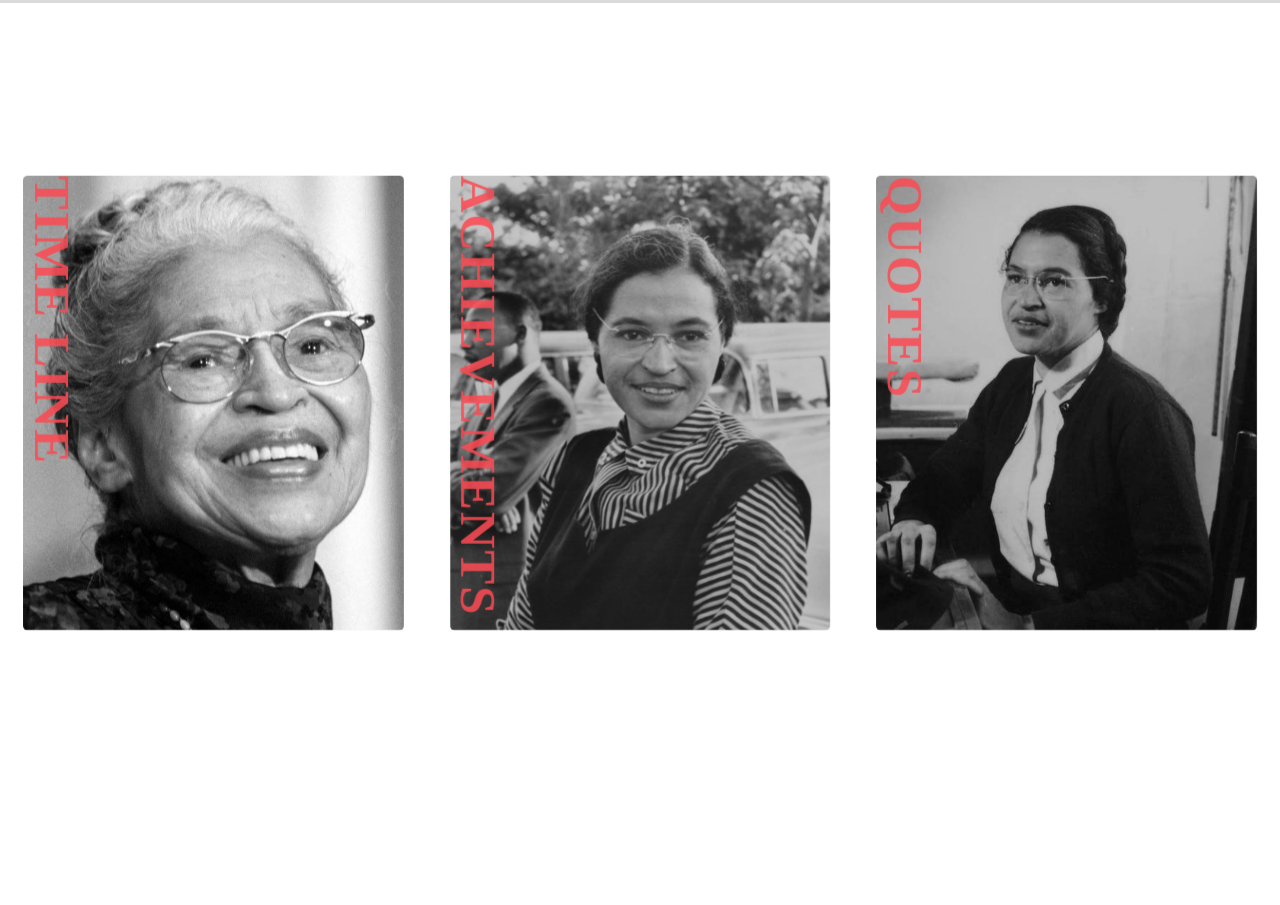
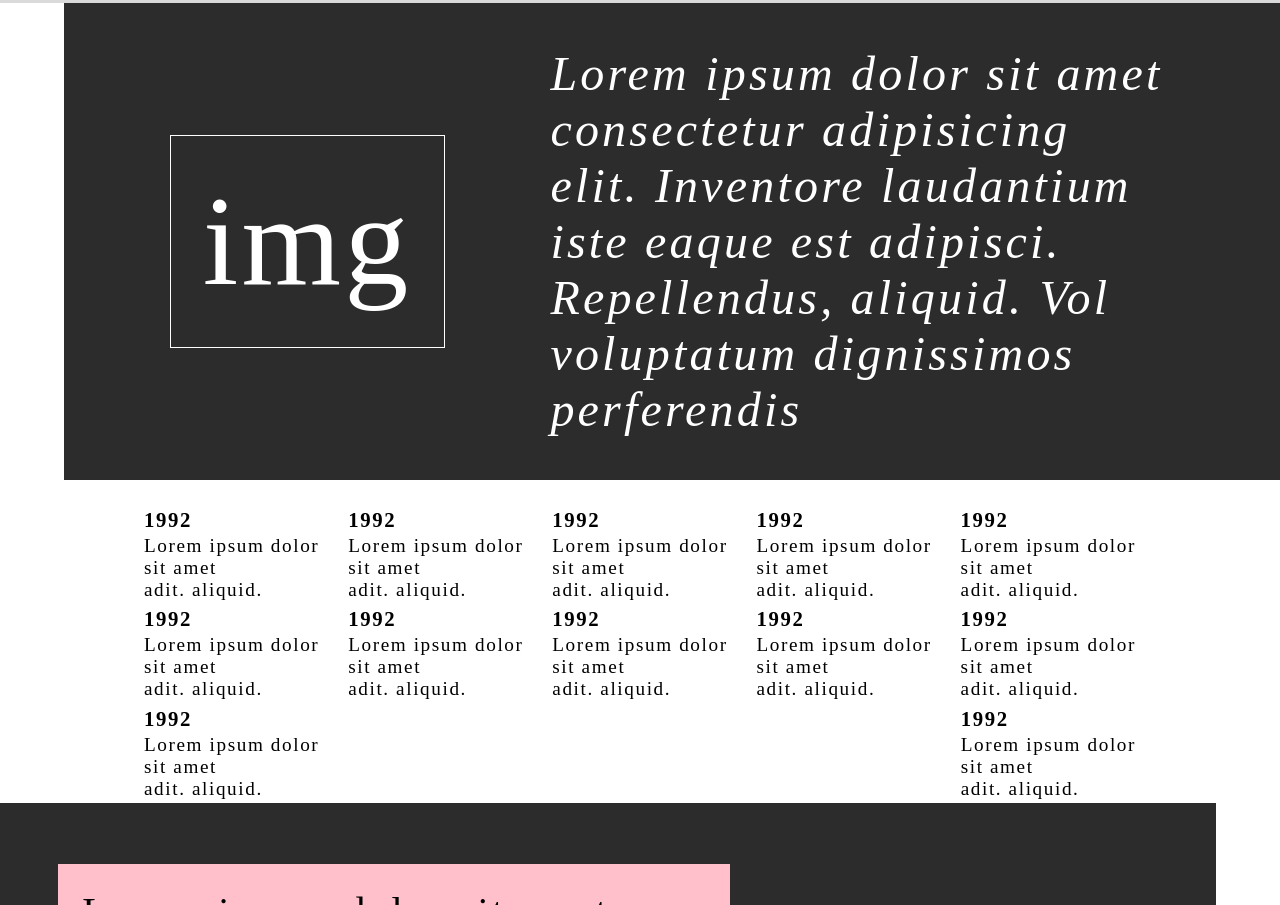
Before and after one commit to nmguni/roas, a website built with Parcel: page src/index.html in a window 1280 px wide. Shown: the part 797-1702 px from the top of the page. Before the commit the page ends 1600 px from the top, so only its background shows below. Built offline with nearby package versions, Linux system fonts and the light colour scheme.

Commit message:
UI structure complete

```diff
--- a/src/index.html
+++ b/src/index.html
@@ -38,104 +38,92 @@
     </div>
     </div>
   </section>
-  <!-- <div class="light-overlay"></div> -->
-  <section id="about-cards">
 
-    <div class="cardContainer inactive">
-      <div class="card">
-        <div class="side front">
-          <div class="img img1"></div>
-          <div class="info">
-            <h2>Time Line</h2>
-          </div>
-        </div>
-        <div class="side back">
-          <div class="info">
-            <h3>Time Line</h3>
-            <ul>
-              <li ><strong>Feb 4 1913 </strong> <br >
-                Rosa Parks born</li>
-              <li> <strong>Dec 18 1932</strong> <br>
-                Rosa Parks marries Raymond Parks </li>
-              <li> <strong>1943</strong> <br>Rosa Parks first incident on segregated bus </li>
-              <li> <strong>Dec 1943</strong> <br> Rosa Parks joins NAACP and becomes active in Civil Rights Movement</li>
-              <li> <strong>Dec 1 1955 to Dec 20 1956</strong> <br>Montgomery Bus Boycott </li>
-              <li> <strong>Dec 1 1955</strong> <br>Rosa Parks Refuses to Give Up Seat on Bus </li>
-              <li> <strong>1965</strong> <br>Rosa Parks hired as a secretary to US Representative John Conyers </li>
-              <li> <strong>1979</strong> <br> NAACP awards Rosa Parks the Spingarn Medal</li>
-              <li> <strong>1992</strong> <br> Rosa Parks: My Story an autobiography is published</li>
-              <li> <strong>Aug 30 1994</strong> <br>Rosa Parks is attacked in her appartment </li>
-              <li> <strong>Sep 9 1996</strong> <br>Bill Clinton awards Rosa Parks the Presidential Medal of Freedom
-              </li>
-              <li> <strong>Mar 1999</strong> <br>Rosa Parks files lawsuit against OutKast and LaFace Records </li>
-              <li> <strong>Oct 24 2005</strong> <br>Rosa Parks dies </li>
+  <!-- section one-------------------- -->
+ <div class="sectionOne">
+   <div class="sectionOne__topCard">
+    <div style=" font-size: 8rem;" class="topCard__img">
+    <span class="imgBorder" > img</span>
+    </div>
+    <div class="topCard__text">Lorem ipsum dolor sit amet consectetur adipisicing elit. Inventore laudantium iste eaque est adipisci. Repellendus, aliquid. Vol voluptatum dignissimos perferendis </div>
+  </div>
+   <div class="sectionOne__btmCard">
 
-              <li> <strong>Oct 28 2005</strong> <br>House of Representatives approves to allow Rosa Parks' body to lie in US
-                Capitol Rotunda </li>
-            </ul>
+    <div class="card"> <p class="year" > <strong> 1992</strong></p> <p>Lorem ipsum dolor <br> sit amet <br> adit.  aliquid.</p> </div>
+    <div class="card"> <p class="year"> <strong> 1992</strong></p> <p>Lorem ipsum dolor <br> sit amet <br> adit.  aliquid.</p> </div>
+    <div class="card"> <p class="year"> <strong> 1992</strong></p> <p>Lorem ipsum dolor <br> sit amet <br> adit.  aliquid.</p> </div>
+    <div class="card"> <p class="year"> <strong> 1992</strong></p> <p>Lorem ipsum dolor <br> sit amet <br> adit.  aliquid.</p> </div>
+    <div class="card"> <p class="year"> <strong> 1992</strong></p> <p>Lorem ipsum dolor <br> sit amet <br> adit.  aliquid.</p> </div>
+    <div class="card"> <p class="year"> <strong> 1992</strong></p> <p>Lorem ipsum dolor <br> sit amet <br> adit.  aliquid.</p> </div>
+    <div class="card"> <p class="year"> <strong> 1992</strong></p> <p>Lorem ipsum dolor <br> sit amet <br> adit.  aliquid.</p> </div>
+    <div class="card"> <p class="year"> <strong> 1992</strong></p> <p>Lorem ipsum dolor <br> sit amet <br> adit.  aliquid.</p> </div>
+    <div class="card"> <p class="year"> <strong> 1992</strong></p> <p>Lorem ipsum dolor <br> sit amet <br> adit.  aliquid.</p> </div>
+    <div class="card"> <p class="year"> <strong> 1992</strong></p> <p>Lorem ipsum dolor <br> sit amet <br> adit.  aliquid.</p> </div>
+    <div class="card"> <p class="year"> <strong> 1992</strong></p> <p>Lorem ipsum dolor <br> sit amet <br> adit.  aliquid.</p> </div>
+    <div class="card"> <p class="year"> <strong> 1992</strong></p> <p>Lorem ipsum dolor <br> sit amet <br> adit.  aliquid.</p> </div>
 
-          </div>
-        </div>
+   </div>
+ </div>
+
+ <!-- sections two -->
+ <div class="sectionTwo">
+
+   <div class="sectionTwo__topCard">
+
+    <div  class="topCard__text">
+      <p class="text" >Lorem ipsum dolor sit amet consectetur adipisicing elit. Quas vero incidunt ducimus alias sunt nobis in quam praesentium! Molestias vitae sed itaque ipsum </p>
+    </div>
+      <div class="topCard__img">
+        <span class="img" style="font-size: 8rem;" >
+          img
+        </span>
       </div>
-    </div>
-
-    <div class="cardContainer inactive">
-      <div class="card">
-        <div class="side front">
-          <div class="img img2"></div>
-          <div class="info">
-            <h2>Achievements</h2>
-          </div>
-        </div>
-        <div class="side back">
-          <div class="info">
-            <p>39 Reviews</p>
-            t is a long established fact that a reader will be distracted by the readable content of a page when looking
-            at its layout. The point of using Lorem Ipsum is that it has a more-or-less normal distribution of letters,
-            as opposed to using 'Content here, content here', making it look like readable English. Many desktop
-            publishing packages and web page editors now use Lorem Ipsum as their default model text, and a search for
-            'lorem ipsum' will uncover many web sites still in their infancy. Various versions have evolved over the
-            years, sometimes by accident, sometimes on purpose (injected humour and the like).
-          </div>
-        </div>
-      </div>
-    </div>
-    </div>
+   </div>
+   <div class="sectionTwo__btmCard">
 
 
+    <div class="cards"> <div class="btm__img" >IMG <img src="" alt=""></div>
+    <p>Lorem, ipsum <br> lom dolor.</p>
+    </div>
+    <div class="cards"> <div class="btm__img" >IMG <img src="" alt=""></div>
+    <p>Lorem, ipsum <br> lom dolor.</p>
+    </div>
+    <div class="cards"> <div class="btm__img" >IMG <img src="" alt=""></div>
+    <p>Lorem, ipsum <br> lom dolor.</p>
+    </div>
+    <div class="cards"> <div class="btm__img" >IMG <img src="" alt=""></div>
+    <p>Lorem, ipsum <br> lom dolor.</p>
+    </div>
+    <div class="cards"> <div class="btm__img" >IMG <img src="" alt=""></div>
+    <p>Lorem, ipsum <br> lom dolor.</p>
+    </div>
+    <div class="cards"> <div class="btm__img" >IMG <img src="" alt=""></div>
+    <p>Lorem, ipsum <br> lom dolor.</p>
+    </div>
+  </div>
+ </div>
 
-    <div class="cardContainer inactive">
-      <div class="card">
-        <div class="side front">
-          <div class="img img3"></div>
-          <div class="info">
-            <h2>Quotes</h2>
+ <div class="sectionThree">
+   <div class="sectionThree__topCard">
 
-          </div>
-        </div>
-        <div class="side back">
-          <div class="info">
-            <h3>At a glance</h3>
+<div class="topCard__cards topRightText"> Lorem ipstur adipisicing elit. Quidem quisquam eum dolorimet . Quidem quisquam eum doloribus ut, incidunt </div>
+<div class="topCard__cards topMidText"> <p>Lorem, ipsum dolor sit amet consectetur adipisicing elit. Quidem quisseqlitia? 2</p></div>
+<div class="topCard__cards"> <div class="img"> 1
+  <img src="" alt="">
+</div> </div>
+   </div>
+   <div class="sectionThree__bottomCard">
+<div class="bottomCard__cards"> Rosa Parks</div>
+<div class="bottomCard__cards" > <div class="img">
+  <img src="" alt="">
+</div> </div>
+<div class="bottomCard__cards btmRightText"> <p>ue accusamus minima, autem repudiandae molestiae quaerat perspiciatis quibusdam veritatis earum tempore enim mollitia? 3</p></div>
+   </div>
+ </div>
 
-            <ul>
-              <li>V-Twin OHV Technology provides superior balance, low vibration, lower emissions, better fuel economy
-                and higher HP/Weight</li>
-              <li>Advanced Debris Management keeps engine clean and cool for enhanced durability and performance</li>
-            </ul>
-            <div class="btn">
-              <h4>Learn More</h4>
-              <svg fill="#333" height="24" viewBox="0 0 24 24" width="24" xmlns="http://www.w3.org/2000/svg">
-                <path d="M8.59 16.34l4.58-4.59-4.58-4.59L10 5.75l6 6-6 6z" />
-                <path d="M0-.25h24v24H0z" fill="none" /></svg>
-            </div>
-          </div>
-        </div>
-      </div>
-    </div>
-    </div>
-
-  </section>
-
+ <footer>
+   foot
+ </footer>
 
   <!-- JS -->
   <script src="./index.js"></script>
--- a/src/styles/main.scss
+++ b/src/styles/main.scss
@@ -109,148 +109,183 @@ body {
 }
 
 // ---------------------------------------------
-//                 ABOUT
+//                 section one
 //---------------------------------------------
-#about-cards {
+
+.sectionOne {
   height: 100vh;
+  display: grid;
+  grid-template-rows: 2fr 1fr;
+
+  .sectionOne__topCard {
+    display: grid;
+    grid-template-columns: 1fr 1.5fr;
+    background-color: rgb(44, 44, 44);
+    color: #fff;
+    margin-left: 5%;
+    .topCard__img {
       display: flex;
+      justify-content: center;
+      flex-direction: column;
       align-items: center;
+      .imgBorder {
+        border: solid #fff 1px;
+        padding: 2rem;
+      }
+    }
+    .topCard__text {
+      font-size: 3rem;
+      line-height: 3.5rem;
+      margin: 0 15% 0 0;
+      display: flex;
       justify-content: center;
-  // background-color: #fd4c5557;
+      flex-direction: column;
+      align-items: center;
 
-  *,
-  *:after,
-  *:before {
-    box-sizing: border-box;
+      font-style: italic;
+    }
   }
 
-  .cardContainer {
-    position: relative;
-    width: 450px;
-    height: 500px;
-    min-width: 300px;
-    min-height: 400px;
-    margin: 4px;
-    -webkit-perspective: 1000px;
-    perspective: 1000px;
+  // bottom card
+  .sectionOne__btmCard {
+    margin: 1.5rem 11% 0 11%;
+    display: flex;
+    flex-wrap: wrap;
+    justify-content: space-between;
+    .year {
+      font-size: 1.3rem;
+      font-weight: 900;
     }
-
-  .active {
-    -webkit-transform: translateZ(0px) rotateY(180deg) !important;
-    transform: translateZ(0px) rotateY(180deg) !important;
-  }
-  .active:after {
-    display: none;
-  }
-
-  .card {
-    display: inline-block;
-    width: 100%;
-    height: 100%;
-    cursor: pointer;
-    -moz-backface-visibility: hidden;
-    -webkit-transform-style: preserve-3d;
-    transform-style: preserve-3d;
-    -webkit-transform: translateZ(-100px);
-    transform: translateZ(-100px);
-    transition: all 0.4s cubic-bezier(0.165, 0.84, 0.44, 1);
-  }
-  .card:after {
-    content: "";
-    position: absolute;
-    z-index: -1;
-    width: 100%;
-    height: 100%;
-    border-radius: 5px;
-    box-shadow: 0 14px 50px -4px rgba(0, 0, 0, 0.15);
-    opacity: 0;
-    transition: all 0.6s cubic-bezier(0.165, 0.84, 0.44, 1.4);
-  }
-  .card:hover {
-    -webkit-transform: translateZ(0px);
-    transform: translateZ(0px);
-  }
-  .card:hover:after {
-    opacity: 1;
-  }
-  .card .side {
-    -webkit-backface-visibility: hidden;
-    backface-visibility: hidden;
-    position: absolute;
-    width: 100%;
-    height: 100%;
-    border-radius: 5px;
-    background-color: white;
-  }
-  .card .front {
-    z-index: 2;
-  }
-  .card .back {
-    -webkit-transform: rotateY(180deg);
-    transform: rotateY(180deg);
-    height: 450px;
-    overflow: scroll;
-  }
-  .card {
-    display: flex;
-    position: absolute;
-    .info {
-      top: 0;
-      position: absolute;
-
-      h2 {
-        padding: 0;
-        margin: 0;
-        text-transform: uppercase;
-        font-size: 3.5rem;
-        letter-spacing: 2px;
-        margin-bottom: 10px;
-        color: #fc4b54de;
-        font-weight: 600;
-        writing-mode: vertical-rl;
-        text-orientation: mixed;
+    p {
+      font-size: 1.2rem;
+      margin: 0.2rem;
+      letter-spacing: 0.1rem;
     }
   }
 }
 
-  .front {
+.sectionTwo {
+  height: 100vh;
+  display: grid;
+  grid-template-rows: 2fr 1.5fr;
+
+  .sectionTwo__topCard {
+    display: grid;
+    grid-template-columns: 1.5fr 1fr;
+
+    background-color: rgb(44, 44, 44);
+
+    margin-right: 5%;
+  }
+
+  .topCard__text {
+    display: flex;
+    justify-content: center;
+    flex-direction: column;
+    align-items: center;
+    .text {
+      background-color: pink;
+      font-size: 2.5rem;
+      margin-left: 8%;
+      padding: 1.5rem;
+      line-height: 3rem;
+    }
+  }
+  .topCard__img {
+    display: flex;
+    justify-content: center;
+    flex-direction: column;
+    align-items: center;
     .img {
-      background-color: #dadce2;
-      background-position: center;
-      background-size: cover;
-      border-radius: 5px;
-      width: 100%;
-      height: 100%;
-      filter: brightness(80%);
-    }
-    .img1 {
-      background-image: url(../images/rosa-parks.jpg);
-      -webkit-filter: grayscale(100%); /* Safari 6.0 - 9.0 */
-      filter: grayscale(100%);
-    }
-    .img2 {
-      background-image: url(../images/Rosaparks.jpg);
-    }
-    .img3 {
-      background-image: url(../images/roas.jpg);
+      padding: 2rem;
+      border: solid black 1px;
     }
   }
 
-  .back {
-    position: relative;
-    h2 {
-      margin-top: 6px;
-      margin-bottom: 18px;
-    }
-    ul {
-      padding-left: 10px;
-      margin: 0;
-      strong {
-        font-size: 1.2rem;
+  .sectionTwo__btmCard {
+    margin: 0 10% 0 10%;
+    display: grid;
+    grid-template-columns: repeat(auto-fit, minmax(30px, 1fr));
+    grid-gap: 1.5rem;
+    text-align: center;
+    .btm__img {
+      background-color: #ccc;
+      margin-top: 2rem;
+      height: 65%;
     }
   }
 }
 
+.sectionThree {
+  height: 100vh;
+  display: grid;
+  grid-template-rows: 2fr 2fr;
+  grid-gap: 2rem;
+  margin: 0 10% 0 10%;
+
+  .sectionThree__topCard {
+    display: grid;
+    grid-template-columns: 1fr 1fr 1fr;
+    .topCard__cards {
+      display: flex;
+      justify-content: center;
+      flex-direction: column;
+      align-items: center;
+      &.topRightText {
+        line-height: 3rem;
+        margin: 2rem 15% 0 15%;
+        font-size: 2rem;
+      }
+      &.topMidText {
+        margin: 0 22% 0 22%;
+        font-weight: bold;
+        line-height: 1.5rem;
+        font-size: 1.5rem;
+        p {
+          border-top: solid 2px black;
+          padding-top: 1rem;
+        }
+      }
+      .img {
+        height: 300px;
+        width: 100%;
+        background-color: rgb(90, 90, 90);
+      }
+    }
+  }
+
+  .sectionThree__bottomCard {
+    display: grid;
+    grid-template-columns: 1fr 1fr 1fr;
+    grid-gap: 2rem;
+    .bottomCard__cards {
+      display: flex;
+      justify-content: center;
+      flex-direction: column;
+      align-items: center;
+      &.btmRightText {
+        margin: 0 22% 0 22%;
+        font-weight: bold;
+        line-height: 1.5rem;
+        font-size: 1.5rem;
+        p {
+          border-top: solid 2px black;
+          padding-top: 1rem;
+        }
+      }
+      .img {
+        height: 300px;
+        width: 100%;
+        background-color: rgb(90, 90, 90);
+      }
+    }
+  }
+}
+
+footer {
+  height: 30vh;
+  background-color: rgb(70, 70, 70);
+}
 // ---------------------
 //            MEDIA Querys
 //----------------------
@@ -368,4 +403,3 @@ body {
     }
   }
 }
-}
```
Also changed, not shown: dist/index.html, dist/index.js, 4 other files. Lines whose indentation alone changed are shown as unchanged.
